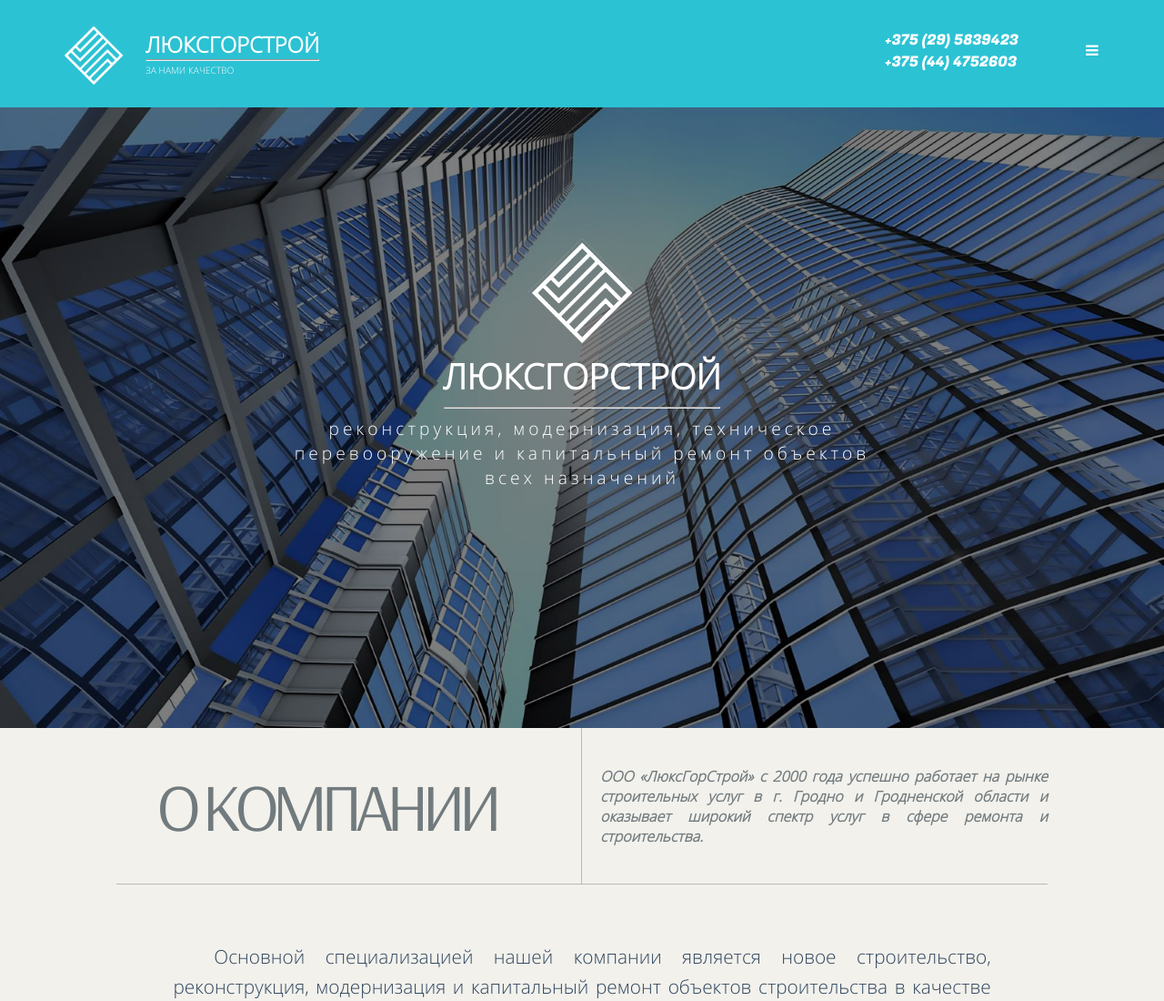
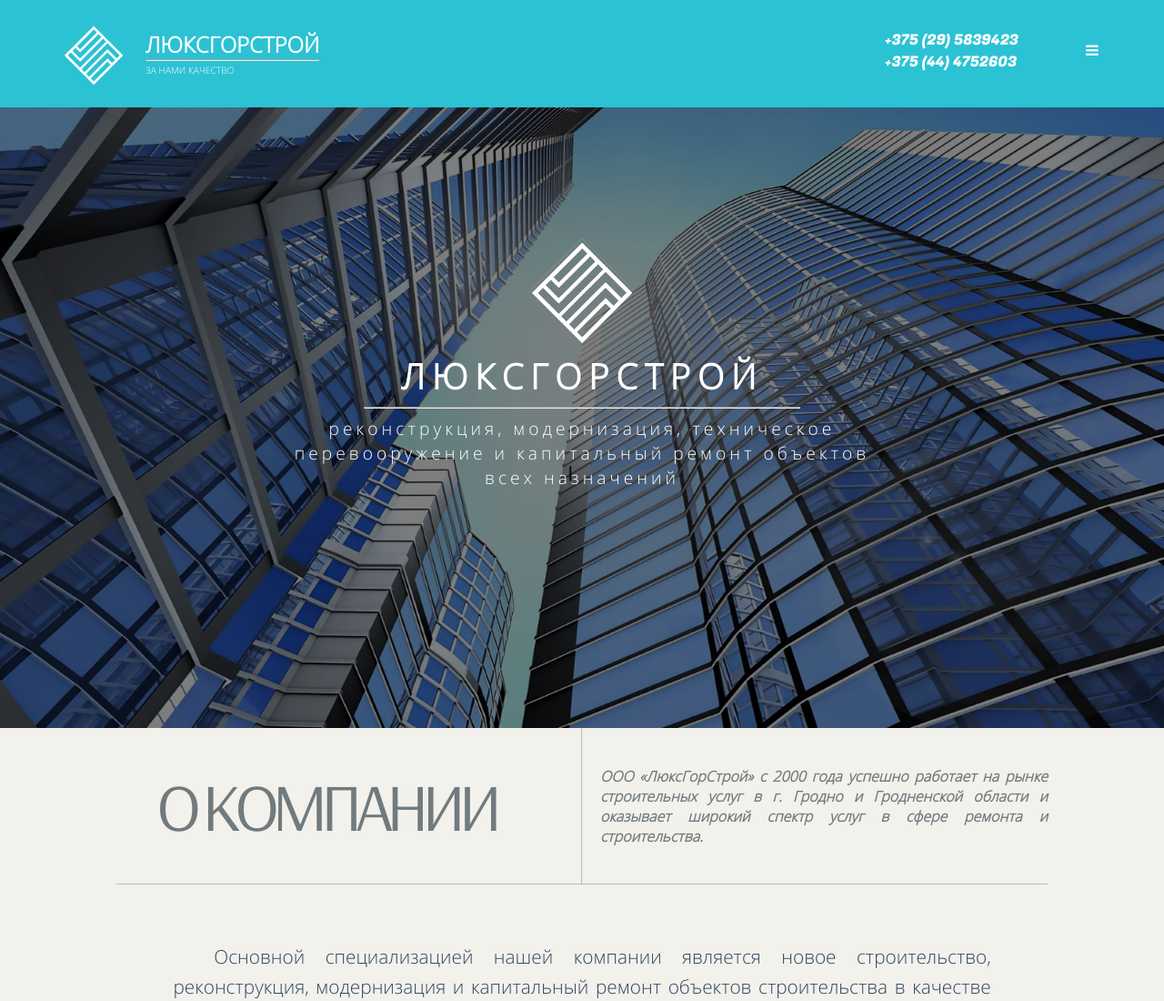
Before and after one commit to AnastasiyaKhikhnal/AnastasiyaKhikhnal.github.io, a plain HTML site: page index.html in a window 1280 px wide. Shown: the top 1100 px of the page at 91% size. Drawn offline with Linux system fonts and the light colour scheme.

Commit message:
Add letter-spacing to main title in style.css

```diff
--- a/css/style.css
+++ b/css/style.css
@@ -61,6 +61,7 @@ body {
 
 .main-page-title__name-of-company, .main-page-title__slogan {
   color: #ffffff;
+  letter-spacing: 0.2em;
 }
 
 .main-page-title__name-of-company {
@@ -70,7 +71,7 @@ body {
 }
 
 .main-page-title__line {
-  width: 19em;
+  width: 30em;
 }
 
 .main-page-title__slogan {
```
